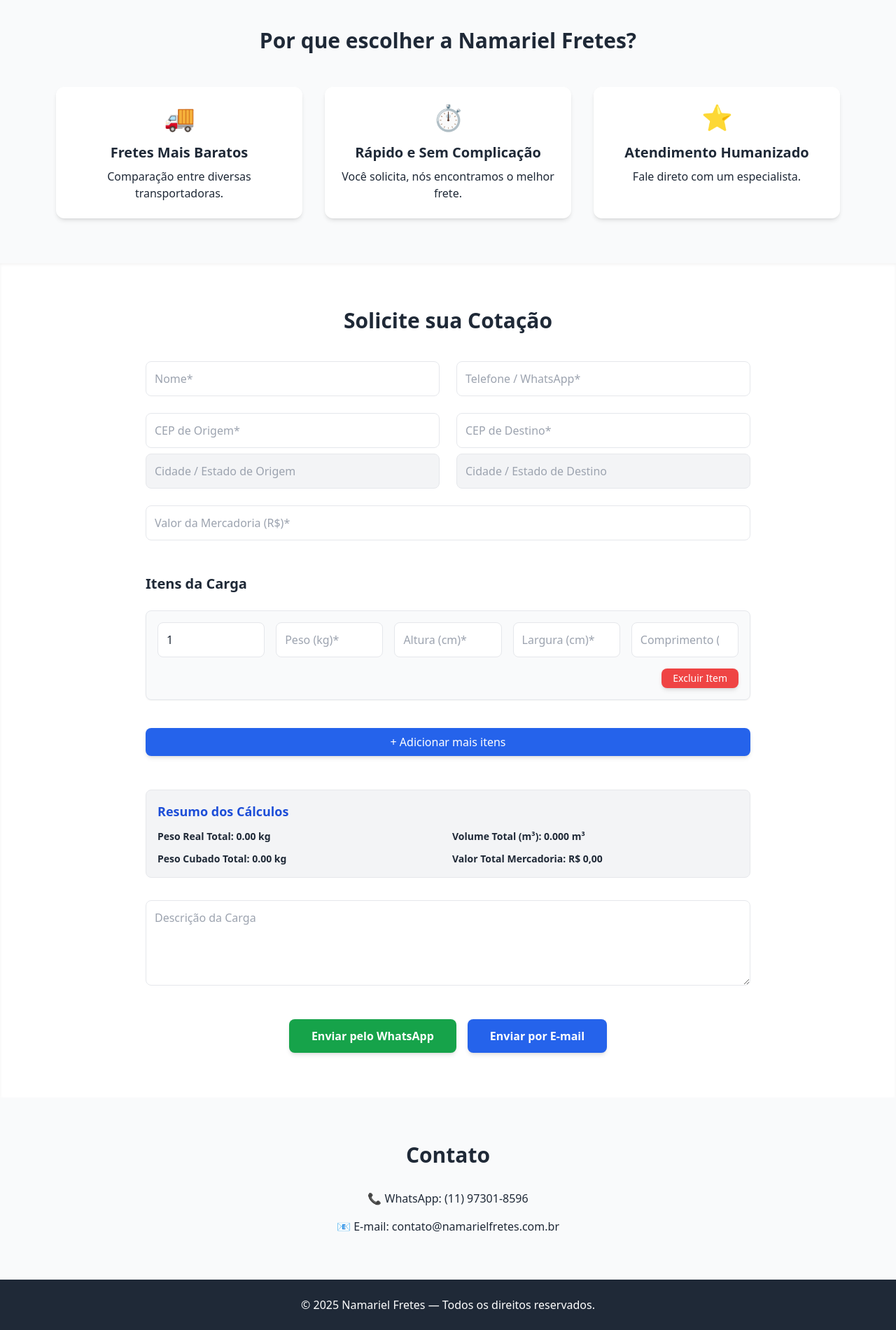
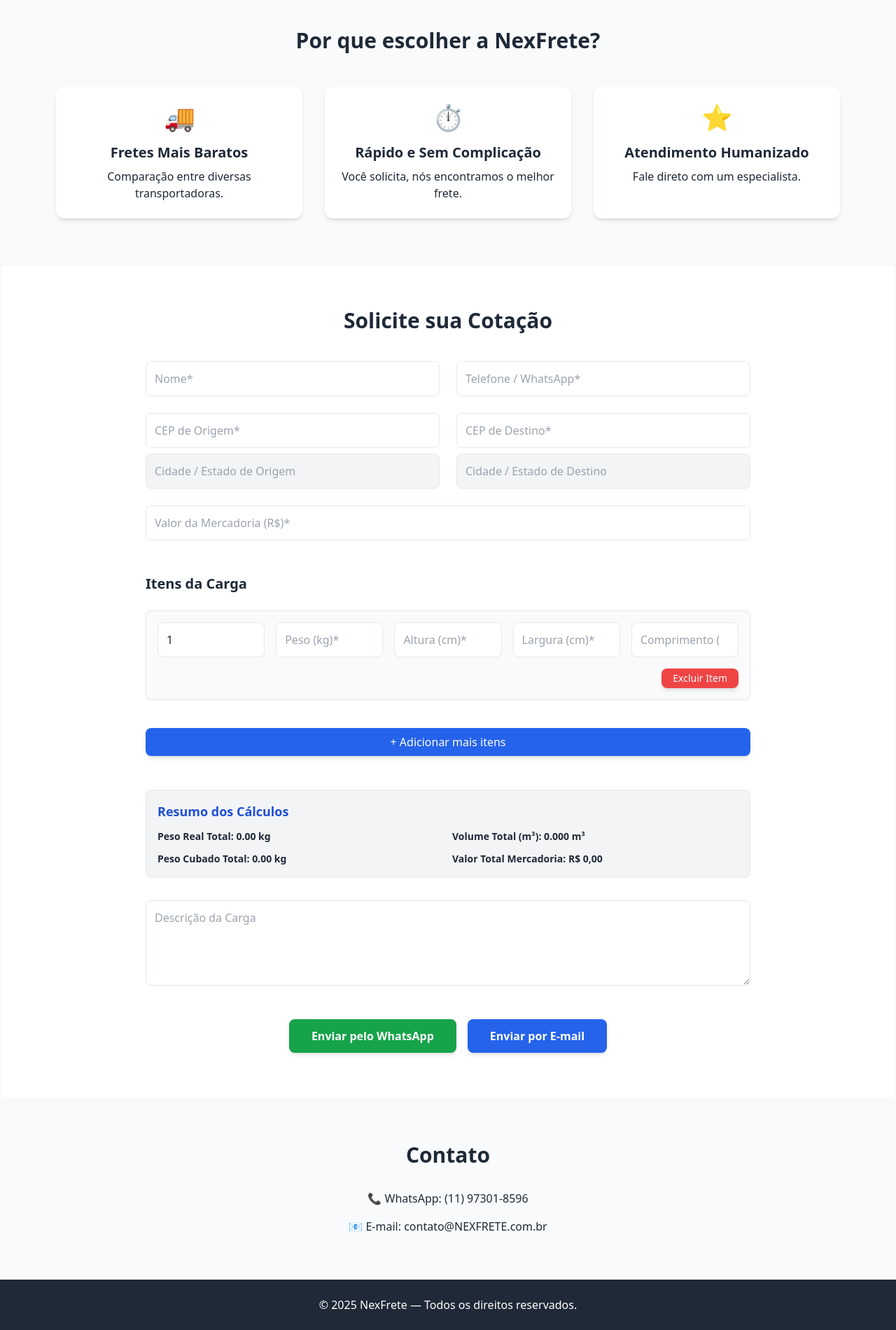
Before and after one commit to fernandojbo/seuusuario.github.io, a plain HTML site: page index.html in a window 1280 px wide. Shown: the part 432-2332 px from the top of the page at 70% size. Drawn offline with nearby package versions, Linux system fonts and the light colour scheme.

Commit message:
Update index.html

```diff
--- a/index.html
+++ b/index.html
@@ -3,7 +3,7 @@
 <head>
 <meta charset="UTF-8">
 <meta name="viewport" content="width=device-width, initial-scale=1">
-<title>Namariel Fretes</title>
+<title>NexFrete</title>
 
 <link rel="icon" type="image/png" href="favicon.png">
 
@@ -24,7 +24,7 @@
     <div class="max-w-6xl mx-auto flex justify-between items-center p-4">
 
         <a href="#" class="flex items-center">
-            <img src="logo.png" alt="Logomarca Namariel Fretes" class="h-12 md:h-20 w-auto max-w-full">
+            <img src="logo.png" alt="Logomarca NexFrete" class="h-12 md:h-20 w-auto max-w-full">
         </a>
         <nav class="hidden md:flex gap-6 text-gray-600">
             <a href="#cotacao" class="hover:text-blue-600">Cotação</a>
@@ -49,7 +49,7 @@
 </section>
 
 <section id="beneficios" class="max-w-6xl mx-auto py-16 px-4">
-    <h3 class="text-3xl font-bold text-center mb-12 fade-up">Por que escolher a Namariel Fretes?</h3>
+    <h3 class="text-3xl font-bold text-center mb-12 fade-up">Por que escolher a NexFrete?</h3>
 
     <div class="grid md:grid-cols-3 gap-8 fade-up">
         <div class="bg-white shadow-md p-6 rounded-xl text-center hover:scale-105 transition">
@@ -161,11 +161,11 @@
 <section id="contato" class="max-w-4xl mx-auto py-16 px-4 fade-up">
     <h3 class="text-3xl font-bold text-center mb-8">Contato</h3>
     <p class="text-center mb-4">📞 WhatsApp: (11) 97301-8596</p>
-    <p class="text-center">📧 E-mail: contato@namarielfretes.com.br</p>
+    <p class="text-center">📧 E-mail: contato@NEXFRETE.com.br</p>
 </section>
 
 <footer class="bg-gray-800 text-white text-center p-6">
-    © 2025 Namariel Fretes — Todos os direitos reservados.
+    © 2025 NexFrete — Todos os direitos reservados.
 </footer>
 
 <script>
@@ -304,7 +304,7 @@
         const volumeTotal = document.getElementById('total-volume').textContent;
         const pesoCubadoTotal = document.getElementById('total-peso-cubado').textContent;
 
-        let mensagem = `*SOLICITAÇÃO DE COTAÇÃO - NAMARIEL FRETES*\n\n`;
+        let mensagem = `*SOLICITAÇÃO DE COTAÇÃO - NEXFRETE*\n\n`;
 
         mensagem += `*DADOS DO CLIENTE*\n`;
         mensagem += `Nome: ${nome || 'Não Informado'}\n`;
```
